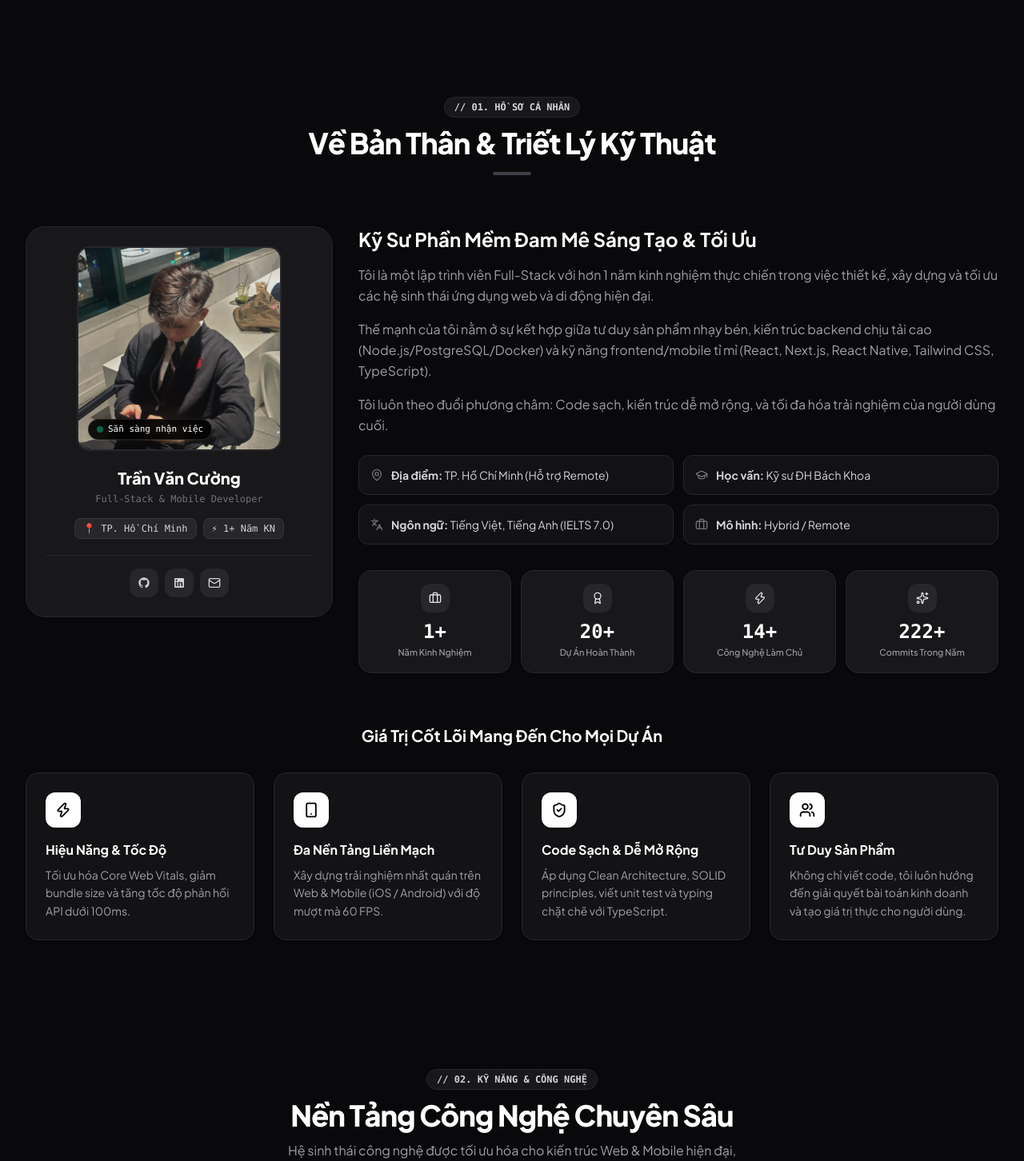
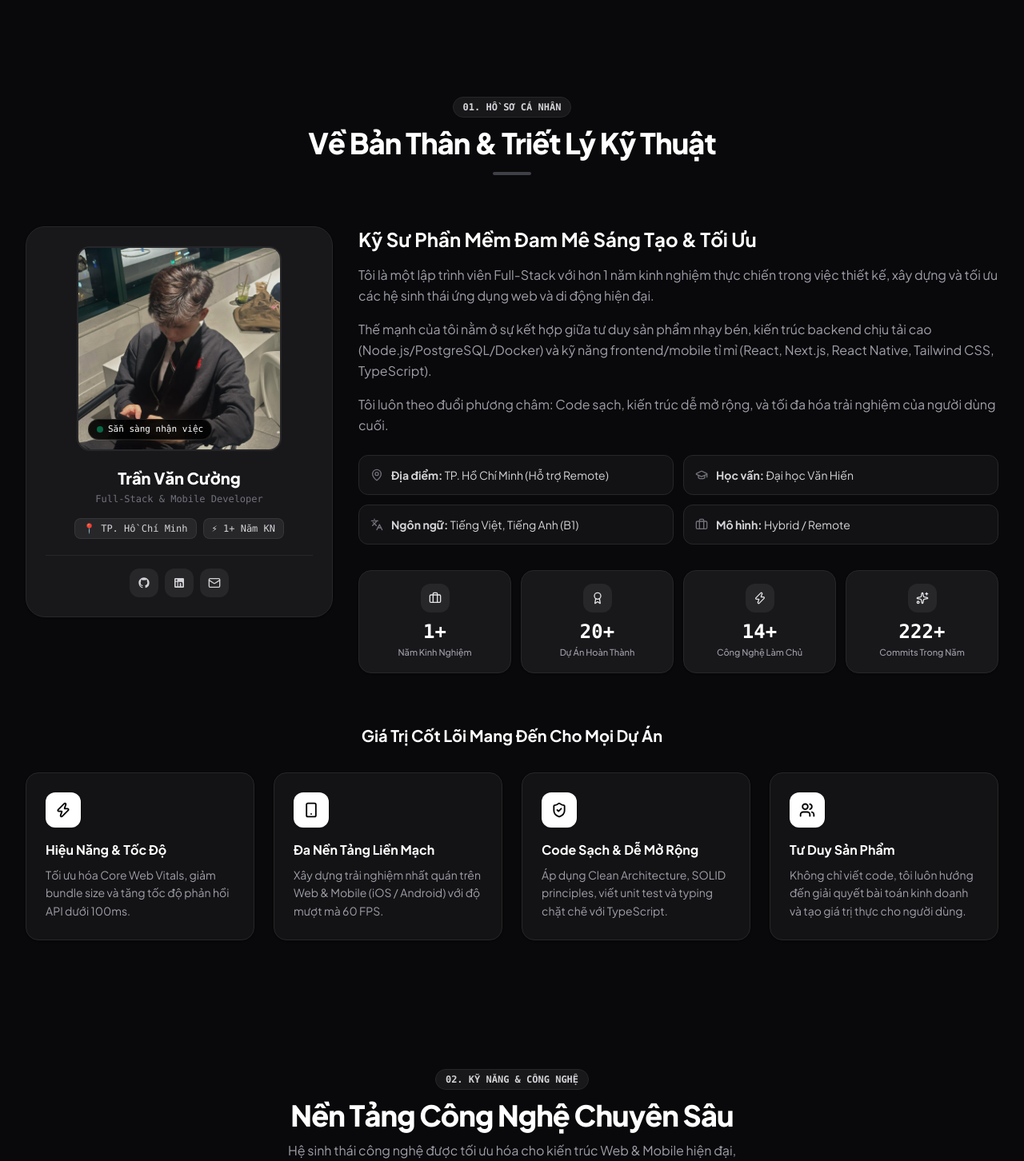
Before and after one commit to vancuong2k4/portfolio, a React (Vite) app: page / in a window 1280 px wide. Shown: the part 680-2132 px from the top of the page at 80% size. Built offline with nearby package versions, Linux system fonts and the light colour scheme.

Commit message:
chore: update portfolio information and section headers

```diff
--- a/src/components/About.tsx
+++ b/src/components/About.tsx
@@ -56,7 +56,7 @@ export const About: React.FC = () => {
         {/* Section Header */}
         <div className="text-center max-w-3xl mx-auto mb-16">
           <div className="inline-flex items-center gap-2 px-3 py-1 rounded-full text-xs font-mono font-semibold bg-zinc-100 dark:bg-zinc-900 text-zinc-800 dark:text-zinc-300 border border-zinc-200 dark:border-zinc-800 mb-3">
-            <span>// 01. HỒ SƠ CÁ NHÂN</span>
+            <span>01. HỒ SƠ CÁ NHÂN</span>
           </div>
           <h2 className="text-3xl sm:text-4xl font-black text-zinc-900 dark:text-white tracking-tight">
             Về Bản Thân & Triết Lý Kỹ Thuật
@@ -169,11 +169,11 @@ export const About: React.FC = () => {
               </div>
               <div className="flex items-center gap-2.5 p-3.5 rounded-xl bg-zinc-50 dark:bg-zinc-900/60 border border-zinc-200 dark:border-zinc-800">
                 <GraduationCap className="w-4 h-4 text-zinc-500 shrink-0" />
-                <span><strong>Học vấn:</strong> Kỹ sư ĐH Bách Khoa</span>
+                <span><strong>Học vấn:</strong> Đại học Văn Hiến</span>
               </div>
               <div className="flex items-center gap-2.5 p-3.5 rounded-xl bg-zinc-50 dark:bg-zinc-900/60 border border-zinc-200 dark:border-zinc-800">
                 <Languages className="w-4 h-4 text-zinc-500 shrink-0" />
-                <span><strong>Ngôn ngữ:</strong> Tiếng Việt, Tiếng Anh (IELTS 7.0)</span>
+                <span><strong>Ngôn ngữ:</strong> Tiếng Việt, Tiếng Anh (B1)</span>
               </div>
               <div className="flex items-center gap-2.5 p-3.5 rounded-xl bg-zinc-50 dark:bg-zinc-900/60 border border-zinc-200 dark:border-zinc-800">
                 <Briefcase className="w-4 h-4 text-zinc-500 shrink-0" />
--- a/src/components/Contact.tsx
+++ b/src/components/Contact.tsx
@@ -62,7 +62,7 @@ export const Contact: React.FC = () => {
         {/* Section Header */}
         <div className="text-center max-w-3xl mx-auto mb-16">
           <div className="inline-flex items-center gap-2 px-3 py-1 rounded-full text-xs font-mono font-semibold bg-zinc-100 dark:bg-zinc-900 text-zinc-800 dark:text-zinc-300 border border-zinc-200 dark:border-zinc-800 mb-3">
-            <span>// 06. LIÊN HỆ TRỰC TIẾP</span>
+            <span>06. LIÊN HỆ TRỰC TIẾP</span>
           </div>
           <h2 className="text-3xl sm:text-4xl font-black text-zinc-900 dark:text-white tracking-tight">
             Kết Nối & Trao Đổi Công Việc
--- a/src/components/Experience.tsx
+++ b/src/components/Experience.tsx
@@ -19,7 +19,7 @@ export const Experience: React.FC = () => {
         {/* Section Header */}
         <div className="text-center max-w-3xl mx-auto mb-14">
           <div className="inline-flex items-center gap-2 px-3 py-1 rounded-full text-xs font-mono font-semibold bg-zinc-100 dark:bg-zinc-900 text-zinc-800 dark:text-zinc-300 border border-zinc-200 dark:border-zinc-800 mb-3">
-            <span>// 04. LỘ TRÌNH KINH NGHIỆM</span>
+            <span>04. LỘ TRÌNH KINH NGHIỆM</span>
           </div>
           <h2 className="text-3xl sm:text-4xl font-black text-zinc-900 dark:text-white tracking-tight">
             Kinh Nghiệm Thực Chiến & Học Vấn
--- a/src/components/Projects.tsx
+++ b/src/components/Projects.tsx
@@ -53,7 +53,7 @@ export const Projects: React.FC = () => {
         {/* Section Header */}
         <div className="text-center max-w-3xl mx-auto mb-14">
           <div className="inline-flex items-center gap-2 px-3 py-1 rounded-full text-xs font-mono font-semibold bg-zinc-100 dark:bg-zinc-900 text-zinc-800 dark:text-zinc-300 border border-zinc-200 dark:border-zinc-800 mb-3">
-            <span>// 03. DỰ ÁN & SẢN PHẨM</span>
+            <span>03. DỰ ÁN & SẢN PHẨM</span>
           </div>
           <h2 className="text-3xl sm:text-4xl font-black text-zinc-900 dark:text-white tracking-tight">
             Sản Phẩm & Hệ Thống Đã Xây Dựng
--- a/src/components/Skills.tsx
+++ b/src/components/Skills.tsx
@@ -77,7 +77,7 @@ export const Skills: React.FC = () => {
         {/* Section Header */}
         <div className="text-center max-w-3xl mx-auto mb-14">
           <div className="inline-flex items-center gap-2 px-3 py-1 rounded-full text-xs font-mono font-semibold bg-zinc-100 dark:bg-zinc-900 text-zinc-800 dark:text-zinc-300 border border-zinc-200 dark:border-zinc-800 mb-3">
-            <span>// 02. KỸ NĂNG & CÔNG NGHỆ</span>
+            <span>02. KỸ NĂNG & CÔNG NGHỆ</span>
           </div>
           <h2 className="text-3xl sm:text-4xl font-black text-zinc-900 dark:text-white tracking-tight">
             Nền Tảng Công Nghệ Chuyên Sâu
--- a/src/data/portfolioData.ts
+++ b/src/data/portfolioData.ts
@@ -327,7 +327,7 @@ export const testimonialsData: Testimonial[] = [
     role: "CTO / Head of Engineering",
     company: "TechNova Solutions",
     avatarGradient: "from-blue-500 to-indigo-600",
-    content: "An là một kỹ sư full-stack hiếm hoi có cả tư duy kiến trúc hệ thống vững vàng lẫn sự nhạy bén về trải nghiệm người dùng. Những giải pháp cậu ấy đưa ra luôn tối ưu, sạch sẽ và giải quyết triệt để vấn đề tải của sản phẩm."
+    content: "Van Cuong là một kỹ sư full-stack hiếm hoi có cả tư duy kiến trúc hệ thống vững vàng lẫn sự nhạy bén về trải nghiệm người dùng. Những giải pháp cậu ấy đưa ra luôn tối ưu, sạch sẽ và giải quyết triệt để vấn đề tải của sản phẩm."
   },
   {
     id: "test-2",
@@ -335,14 +335,14 @@ export const testimonialsData: Testimonial[] = [
     role: "Product Manager",
     company: "Vanguard Digital Lab",
     avatarGradient: "from-purple-500 to-pink-600",
-    content: "Làm việc cùng An là một trải nghiệm tuyệt vời. Cậu ấy không chỉ viết code nhanh mà còn chủ động đóng góp ý kiến để hoàn thiện tính năng sản phẩm tốt hơn cả bản thiết kế ban đầu."
+    content: "Làm việc cùng Van Cuong là một trải nghiệm tuyệt vời. Cậu ấy không chỉ viết code nhanh mà còn chủ động đóng góp ý kiến để hoàn thiện tính năng sản phẩm tốt hơn cả bản thiết kế ban đầu."
   },
   {
     id: "test-3",
     name: "Lê Hoàng Long",
-    role: "Senior Mobile Architect",
+    role: "intern Mobile Architect",
     company: "FinTech Global",
     avatarGradient: "from-emerald-500 to-teal-600",
-    content: "Khả năng tối ưu hiệu năng React Native và thiết kế animations của An thực sự đẳng cấp. Ứng dụng sau khi qua tay An mượt mà 60 FPS trên cả những thiết bị cấu hình thấp."
+    content: "Khả năng tối ưu hiệu năng React Native và thiết kế animations của Van Cuong thực sự đẳng cấp. Ứng dụng sau khi qua tay Van Cuong mượt mà 60 FPS trên cả những thiết bị cấu hình thấp."
   }
 ]
```
Also changed, not shown: 1 other file (tests, documents, lock files or other folders).
